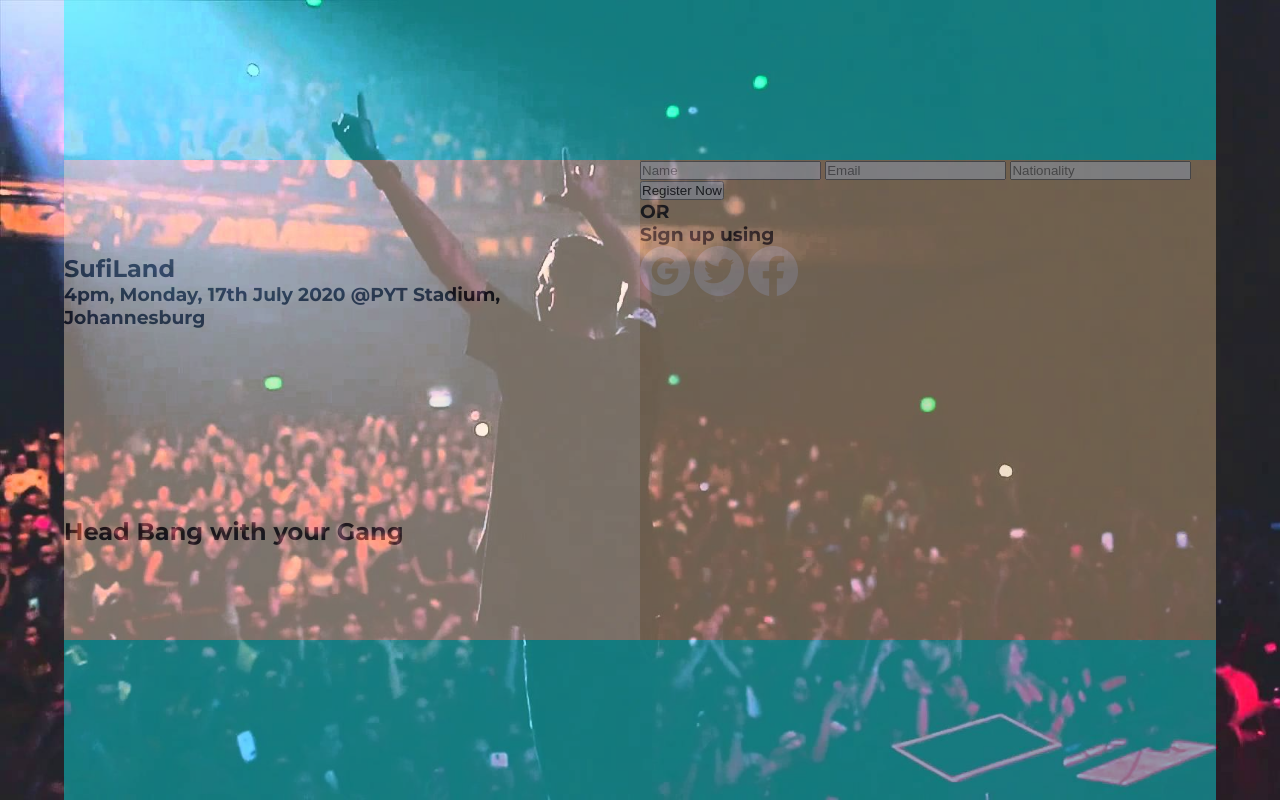
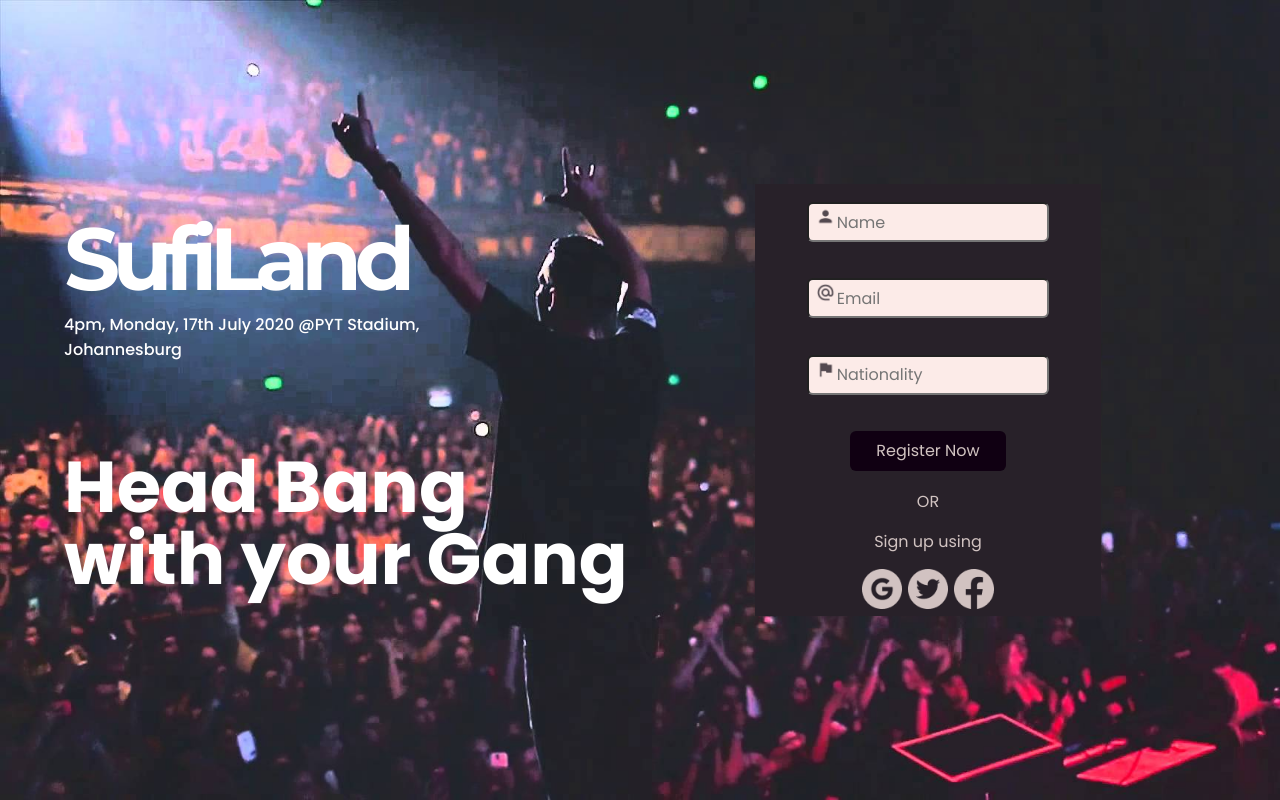
Before and after one commit to msalmanlari15/Concert-Signup-Page, a plain HTML site: page index.html in a window 1280 px wide. Drawn offline with Linux system fonts and the light colour scheme.

Commit message:
added whole lot of css

```diff
--- a/index.html
+++ b/index.html
@@ -26,7 +26,7 @@
             <input type="text" class="name" placeholder="Name" />
             <input type="email" class="email" placeholder="Email" />
             <input type="text" class="nationality" placeholder="Nationality" />
-            <input type="button" value="Register Now" />
+            <input type="submit" value="Register Now" class="register-button" />
           </form>
           <h3>OR</h3>
           <h3>Sign up using</h3>
--- a/style.css
+++ b/style.css
@@ -8,15 +8,14 @@ body {
   background-image: url(/img/bg.jpg);
   background-size: cover;
   height: 100vh;
-  font-family: "Montserrat", sans-serif;
+  font-family: "Poppins", sans-serif;
+  color: #fff;
 }
 
 .container {
   display: flex;
   justify-content: center;
   align-items: center;
-  background-color: aqua;
-  opacity: 0.4;
   height: 100%;
   width: 90%;
   margin: auto;
@@ -24,15 +23,113 @@ body {
 
 .intro {
   flex: 1;
-  background-color: bisque;
   display: flex;
   flex-direction: column;
   justify-content: space-around;
   height: 60%;
 }
 
+.heading-logo-place {
+  width: 70%;
+}
+
+.logo {
+  font-family: "Montserrat", sans-serif;
+  font-size: 5.5rem;
+  letter-spacing: -0.5rem;
+}
+
+.heading-logo-place h3 {
+  font-size: 1rem;
+  font-weight: 500;
+}
+
+.caption {
+  font-size: 4.5rem;
+  line-height: 1;
+}
+
 .register {
   flex: 1;
-  background-color: burlywood;
   height: 60%;
+  display: flex;
+  align-items: center;
+  text-align: center;
 }
+
+.form-area {
+  background-color: rgb(40, 33, 41);
+  width: 60%;
+  height: 90%;
+  margin: auto;
+  display: flex;
+  flex-direction: column;
+  justify-content: space-around;
+}
+
+.form-area form {
+  display: flex;
+  flex-direction: column;
+  flex: 1;
+  justify-content: space-around;
+}
+
+.form-area form input {
+  height: 40px;
+  width: 70%;
+  margin: auto;
+  border-radius: 6px;
+  font-size: 1rem;
+  font-family: "Poppins", sans-serif;
+  background-color: #fcebe8;
+  padding-left: 8%;
+  outline: none;
+}
+
+.form-area form input[type="submit"] {
+  width: 45%;
+  background-color: #100012;
+  color: #d1c3c1;
+  border: none;
+  cursor: pointer;
+  padding-left: 0px;
+}
+
+.name {
+  background-image: url(img/nameinput.png);
+  background-position: 7px 3px;
+  background-repeat: no-repeat;
+  background-size: 8%;
+}
+
+.email {
+  background-image: url(img/emailinput.png);
+  background-position: 7px 3px;
+  background-repeat: no-repeat;
+  background-size: 8%;
+}
+
+.nationality {
+  background-image: url(img/flaginput.png);
+  background-position: 7px 3px;
+  background-repeat: no-repeat;
+  background-size: 8%;
+}
+
+.social-area {
+  display: flex;
+  justify-content: space-around;
+  width: 40%;
+  margin: auto;
+}
+
+.social-area a img {
+  width: 40px;
+}
+
+.register h3 {
+  font-size: 1rem;
+  margin-bottom: 15px;
+  color: #d1c3c1;
+  font-weight: normal;
+}
```
Also changed, not shown: img/emailinput.png (added), img/flaginput.png (added), img/nameinput.png (added).
